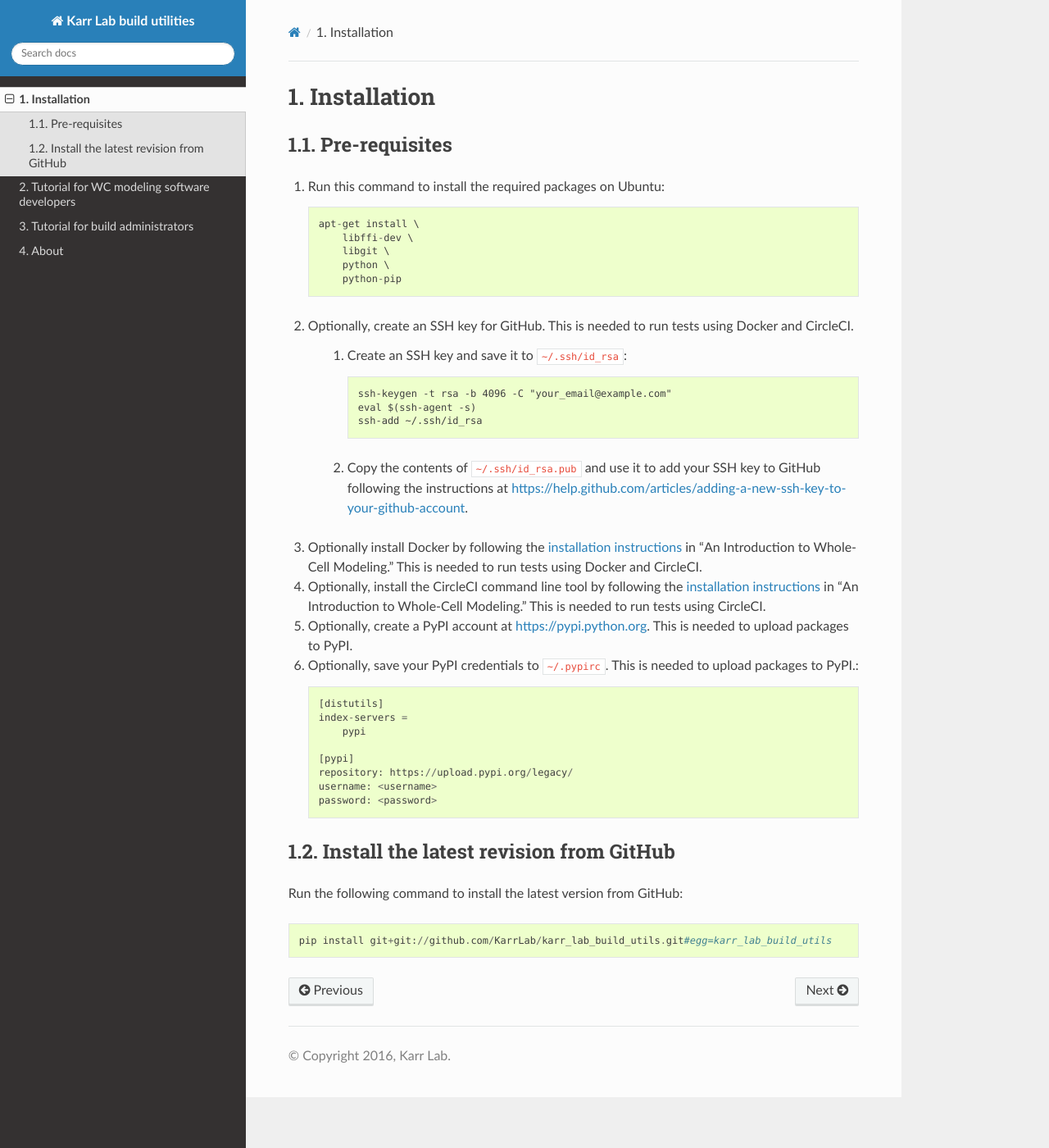
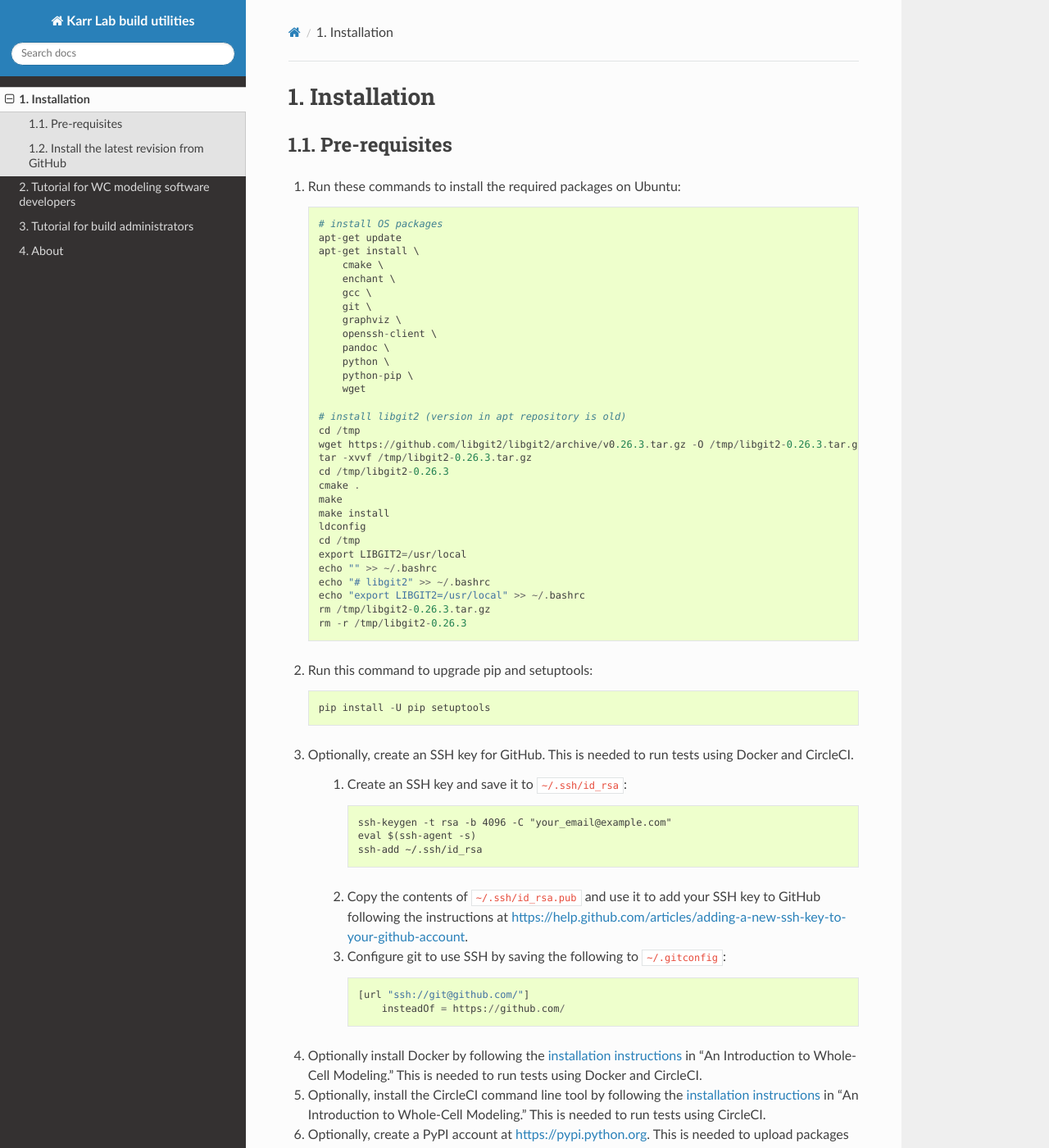
Before and after one commit to KarrLab/karr_lab_build_utils, a Sphinx documentation site: the page built from docs/installation.rst, in a window 1280 px wide and 1400 px high. Shown: the whole window at 82% size. Built offline with Sphinx 7.4.7 and the Read the Docs theme 2.0.0, drawn with Linux system fonts in a browser that asks for light colours; pages that are not in the unit, such as notebooks, are missing from menus; the version number could not be read and is left out; some of the changed text lies outside the part shown.

Commit message:
debugging installation instructions

```diff
--- a/docs/installation.rst
+++ b/docs/installation.rst
@@ -4,13 +4,42 @@ Installation
 Pre-requisites
 ---------------
 
-#. Run this command to install the required packages on Ubuntu::
+#. Run these commands to install the required packages on Ubuntu::
 
+    # install OS packages
+    apt-get update
     apt-get install \
-        libffi-dev \
-        libgit \
+        cmake \
+        enchant \
+        gcc \
+        git \
+        graphviz \
+        openssh-client \
+        pandoc \
         python \
-        python-pip
+        python-pip \
+        wget
+
+    # install libgit2 (version in apt repository is old)
+    cd /tmp
+    wget https://github.com/libgit2/libgit2/archive/v0.26.3.tar.gz -O /tmp/libgit2-0.26.3.tar.gz
+    tar -xvvf /tmp/libgit2-0.26.3.tar.gz
+    cd /tmp/libgit2-0.26.3
+    cmake .
+    make
+    make install
+    ldconfig
+    cd /tmp
+    export LIBGIT2=/usr/local
+    echo "" >> ~/.bashrc
+    echo "# libgit2" >> ~/.bashrc
+    echo "export LIBGIT2=/usr/local" >> ~/.bashrc
+    rm /tmp/libgit2-0.26.3.tar.gz
+    rm -r /tmp/libgit2-0.26.3
+
+#. Run this command to upgrade pip and setuptools::
+
+    pip install -U pip setuptools
 
 #. Optionally, create an SSH key for GitHub. This is needed to run tests using Docker and CircleCI.
 
@@ -21,6 +50,11 @@ Pre-requisites
         ssh-add ~/.ssh/id_rsa
 
     #. Copy the contents of ``~/.ssh/id_rsa.pub`` and use it to add your SSH key to GitHub following the instructions at `https://help.github.com/articles/adding-a-new-ssh-key-to-your-github-account <https://help.github.com/articles/adding-a-new-ssh-key-to-your-github-account>`_.
+
+    #. Configure git to use SSH by saving the following to ``~/.gitconfig``::
+
+        [url "ssh://git@github.com/"]
+            insteadOf = https://github.com/
 
 #. Optionally install Docker by following the `installation instructions <http://docs.karrlab.org/intro_to_wc_modeling/latest/installation.html>`_ in "An Introduction to Whole-Cell Modeling." This is needed to run tests using Docker and CircleCI.
 #. Optionally, install the CircleCI command line tool by following the `installation instructions <http://docs.karrlab.org/intro_to_wc_modeling/latest/installation.html>`_ in "An Introduction to Whole-Cell Modeling." This is needed to run tests using CircleCI.
@@ -36,10 +70,14 @@ Pre-requisites
     username: <username>
     password: <password>
 
+#. Optionally, edit ``~/.wc/karr_lab_build_utils.cfg`` to configure the package.
+
 
 Install the latest revision from GitHub
 ---------------------------------------
 
 Run the following command to install the latest version from GitHub::
 
-    pip install git+git://github.com/KarrLab/karr_lab_build_utils.git#egg=karr_lab_build_utils
+    git clone https://github.com/KarrLab/karr_lab_build_utils.git
+    cd karr_lab_build_utils
+    pip install --process-dependency-links -e .[all]
```
